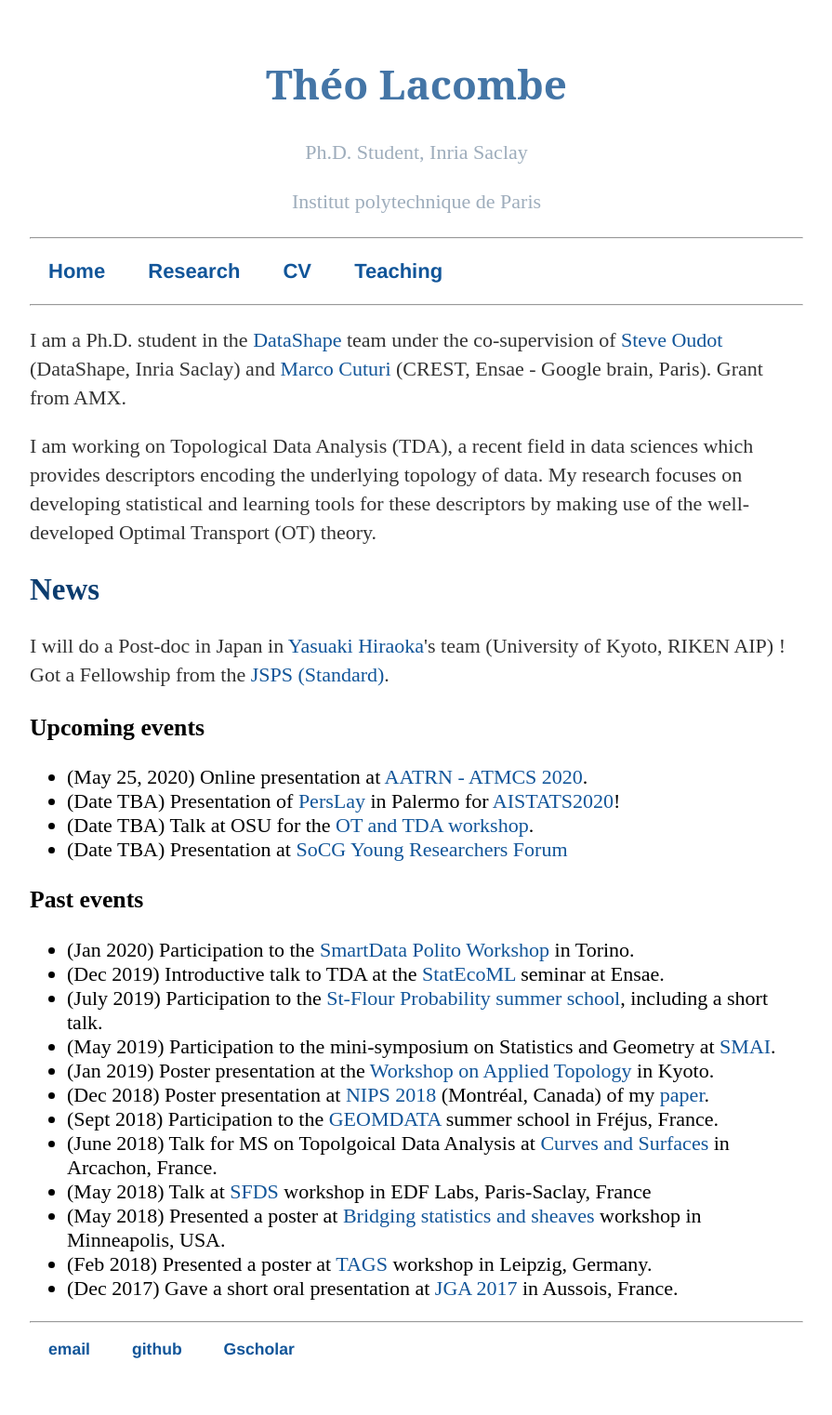
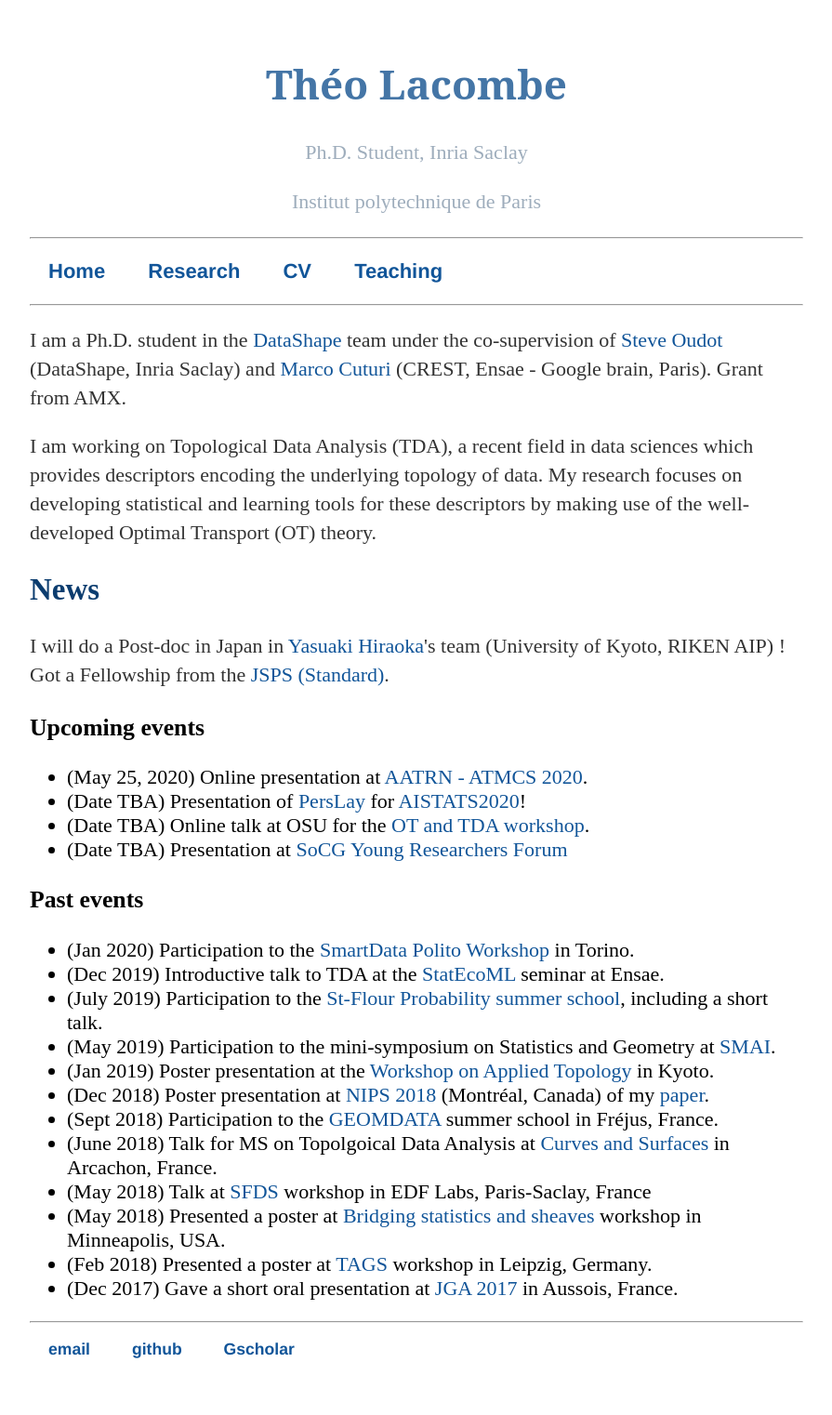
Before and after one commit to tlacombe/tlacombe.github.io, a Jekyll site: the page built from index.html, in a window 1280 px wide. Shown: the whole page at 93% size, without its empty margins (192-1087 px from the left). Built offline with Jekyll 4.4.1, drawn with Linux system fonts in a browser that asks for light colours.

Commit message:
update news

```diff
--- a/index.html
+++ b/index.html
@@ -15,8 +15,8 @@ title: Théo Lacombe's webpage
 	<h3> Upcoming events</h3>
 	<ul>
 		<li> (May 25, 2020) Online presentation at <a href="https://easychair.org/cfp/ATMCS-2020">AATRN - ATMCS 2020</a>.</li>
-		<li> (Date TBA) Presentation of <a href="https://arxiv.org/pdf/1904.09378.pdf">PersLay</a> in Palermo for <a href="https://www.aistats.org/">AISTATS2020</a>!</li>
-		<li> (Date TBA) Talk at OSU for the <a href="https://tgda.osu.edu/ot-tda-workshop/">OT and TDA workshop</a>.</li>
+		<li> (Date TBA) Presentation of <a href="https://arxiv.org/pdf/1904.09378.pdf">PersLay</a> for <a href="https://www.aistats.org/">AISTATS2020</a>!</li>
+		<li> (Date TBA) Online talk at OSU for the <a href="https://tgda.osu.edu/ot-tda-workshop/">OT and TDA workshop</a>.</li>
 		<li> (Date TBA) Presentation at <a href="https://socg20.inf.ethz.ch/yrf">SoCG Young Researchers Forum</a></li>
 	</ul>
 
```
